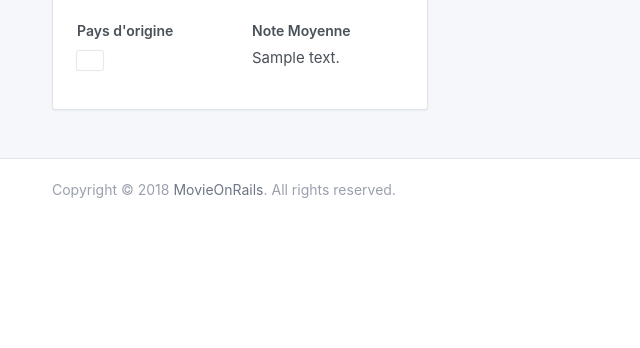
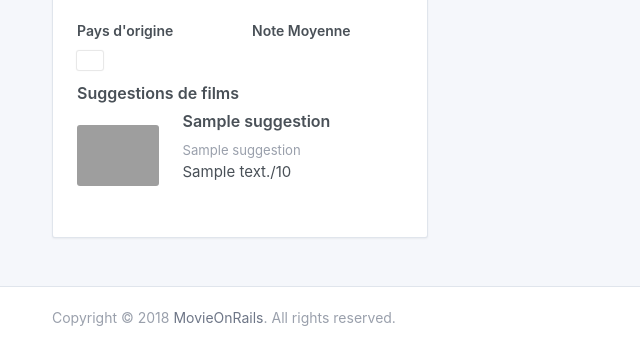
Before and after one commit to ESGI-Influenceur/Movizer, a Symfony app: template templates/tv/show.html.twig in a window 1280 px wide. Shown: the part 889-1237 px from the top of the page, without its empty margins (0-640 px from the left). Before the commit the page ends 1087 px from the top, so only its background shows below. Run offline with Twig, Linux system fonts and the light colour scheme; the template is opened without the code that fills it: most values are stand-ins (such as "Sample title", 1, 10 or a date in 2020); some libraries are stand-ins or nearby versions; grey boxes are pictures that could not be loaded.

Commit message:
Suggest 3 tv shows with a common genre of the current tv show

```diff
--- a/templates/tv/show.html.twig
+++ b/templates/tv/show.html.twig
@@ -12,7 +12,7 @@
                     <h1 class="description-title">{{ tv.name }}</h1>
                     <div class="mb-4">
                         {% for genre in tv.genres %}
-                            <span class="tag tag-rounded px-3 mr-1 mb-1">{{ genre.name }}</span>
+                            <span class="tag px-3 mr-1 mb-1">{{ genre.name }}</span>
                         {#<% end %>#}
                         {% endfor %}
                     </div>
@@ -57,11 +57,11 @@
                                     </div>
                                     {% if app.user %}
                                         {% if app.user in tv.favoriteUsers %}
-                                            <a href="{{ path('remove_favoris_tv', { 'id': tv.id }) }}" class="btn btn-sm btn-danger">
+                                            <a href="{{ path('remove_favoris_tv', { 'id': tv.id }) }}" class="btn btn-sm btn-danger m-3">
                                                 <i class="fe fe-heart mr-2"></i>You Like It
                                             </a>
                                         {% else %}
-                                            <a href="{{ path('favoris_tv', { 'id': tv.id }) }}" class="btn btn-sm btn-outline-danger">
+                                            <a href="{{ path('favoris_tv', { 'id': tv.id }) }}" class="btn btn-sm btn-outline-danger m-3">
                                                 <i class="fe fe-heart mr-2"></i>Like It
                                             </a>
                                         {% endif %}
@@ -78,6 +78,40 @@
                                     <p>{{ tv.averageNote }}</p>
                                 </div>
                             </div>
+                            {% if suggestions | length > 0 %}
+                                <div class="row">
+                                    <div class="col-12">
+                                        <div class="h5">Suggestions de films </div>
+                                        <ul class="list-unstyled list-separated">
+                                            {% for tv in suggestions %}
+                                                <li class="list-separated-item">
+                                                    <div class="media" style="align-items: center">
+                                                        <img class="d-flex mr-5 rounded w-25" src="https://image.tmdb.org/t/p/original/{{ tv.posterPath }}">
+                                                        <div class="media-body">
+                                                            <h5>{{ tv.name }}</h5>
+                                                            <div class="text-muted small">
+                                                                {{ tv.originalName }}
+                                                            </div>
+                                                            <p>{{ tv.averageNote }}/10</p>
+                                                            {% if app.user %}
+                                                                {% if app.user in tv.favoriteUsers %}
+                                                                    <a href="{{ path('remove_favoris_tv', { 'id': tv.id }) }}" class="btn btn-sm btn-danger m-1">
+                                                                        <i class="fe fe-heart mr-2"></i>You Like It
+                                                                    </a>
+                                                                {% else %}
+                                                                    <a href="{{ path('favoris_tv', { 'id': tv.id }) }}" class="btn btn-sm btn-outline-danger m-1">
+                                                                        <i class="fe fe-heart mr-2"></i>Like It
+                                                                    </a>
+                                                                {% endif %}
+                                                            {% endif %}
+                                                        </div>
+                                                    </div>
+                                                </li>
+                                            {% endfor %}
+                                        </ul>
+                                    </div>
+                                </div>
+                            {% endif %}
                         </div>
                     </div>
                 </div>
```
Also changed, not shown: src/Controller/TvController.php (+18 -1 lines).
